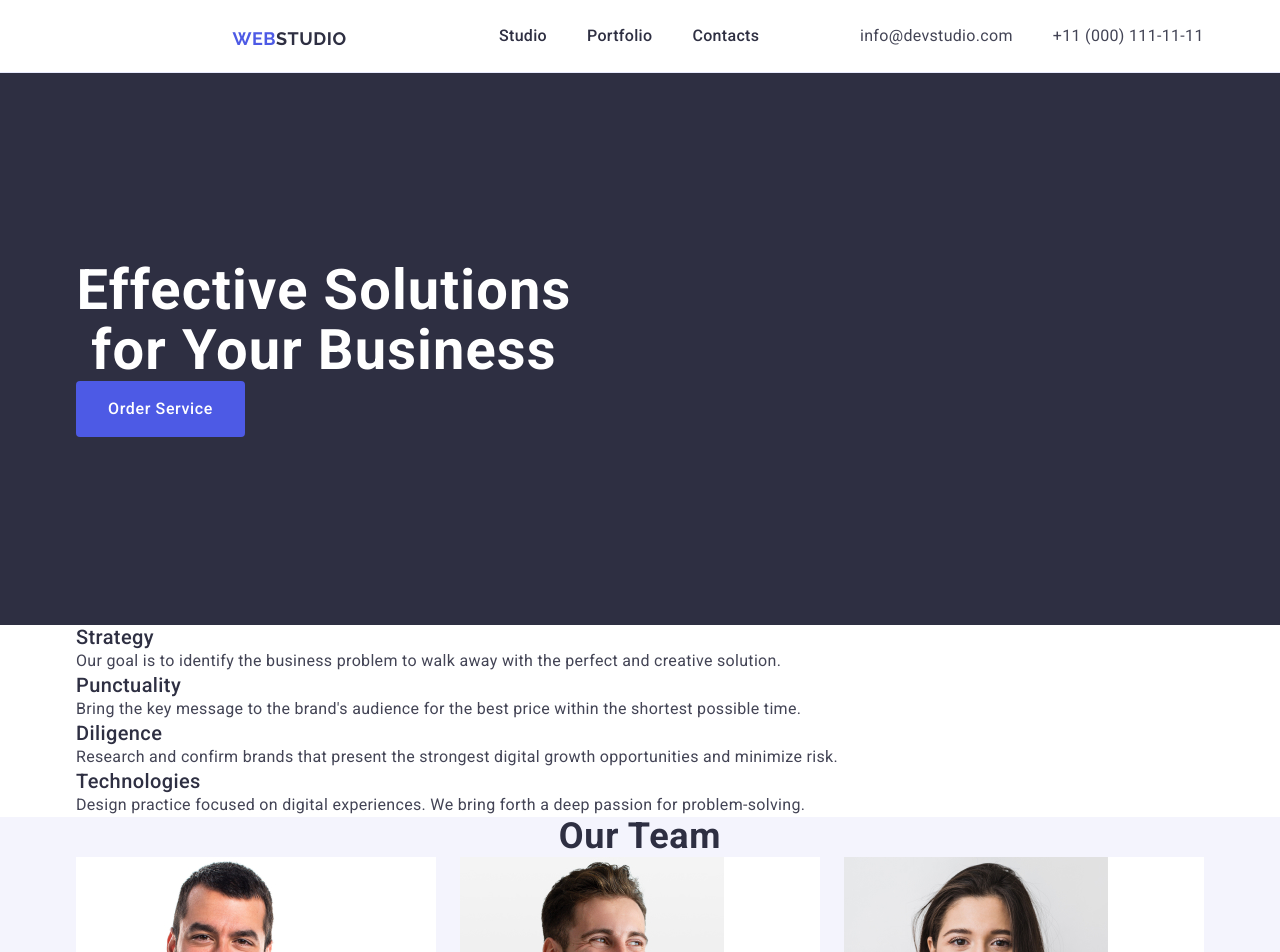
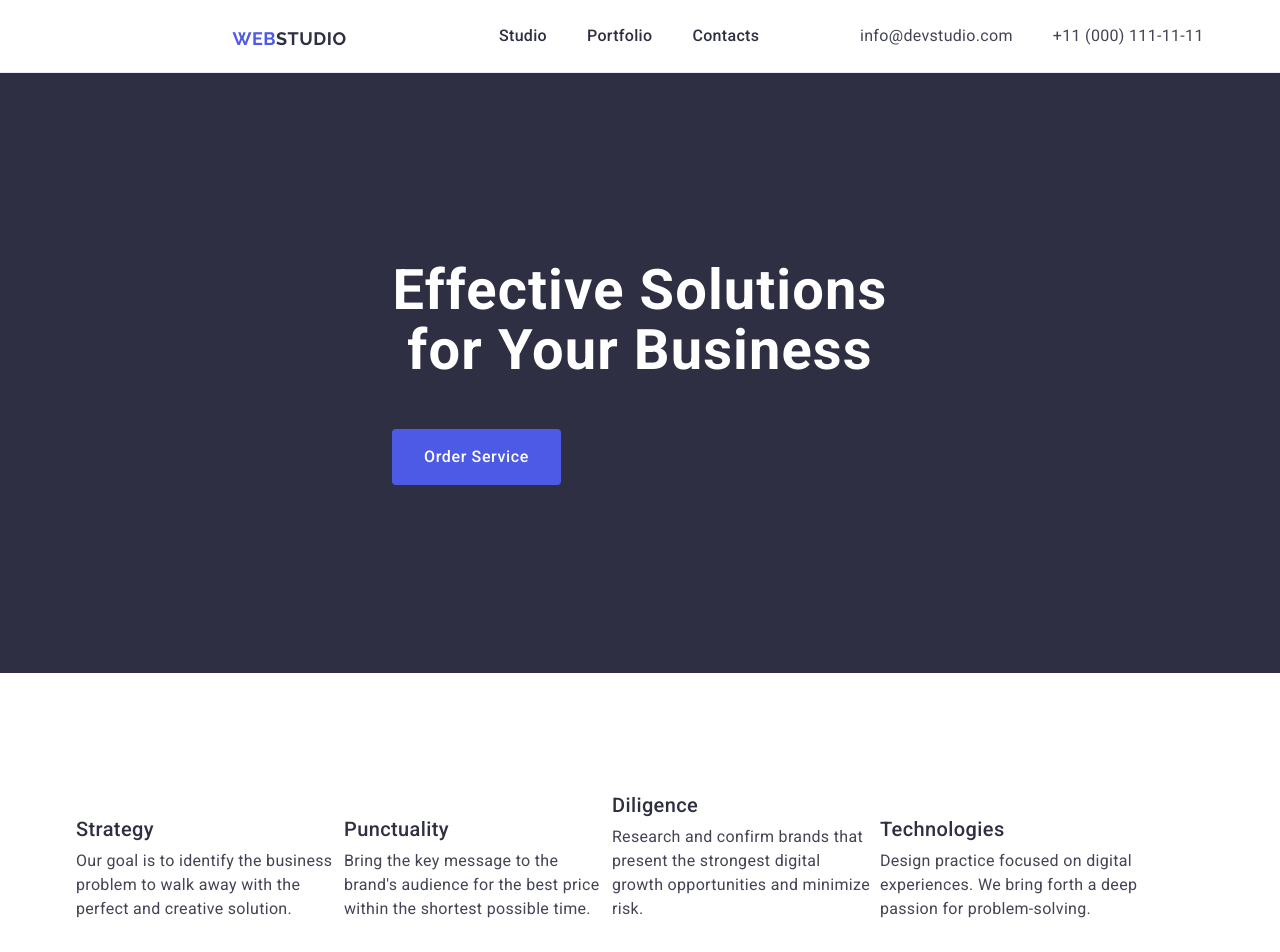
Before and after one commit to bunbanto/goit-markup-hw-03, a plain HTML site: page index.html in a window 1280 px wide. Shown: the top 952 px of the page. Drawn offline with nearby package versions, Linux system fonts and the light colour scheme.

Commit message:
section 2

```diff
--- a/css/styles.css
+++ b/css/styles.css
@@ -125,9 +125,12 @@ a {
   color: #404bbf;
 }
 .action-order {
+  display: flex;
   background-color: #2e2f42;
   padding-top: 188px;
   padding-bottom: 188px;
+  flex-direction: column;
+  justify-content: center;
 }
 .main-title {
   max-width: 496px;
@@ -151,12 +154,37 @@ a {
   height: 56px;
   border: none;
   border-radius: 4px;
+  margin-top: 48px;
 }
 .order-btn:hover,
 .order-btn:focus {
   background-color: #404bbf;
 }
+.section-features {
+  padding-top: 120px;
+  padding-bottom: 120px;
+}
+.visually-hidden {
+  position: absolute;
+  width: 1px;
+  height: 1px;
+  margin: -1px;
+  padding: 0;
+  overflow: hidden;
+  white-space: nowrap;
+  border: 0;
+}
+.list-desr {
+  display: flex;
+  margin-right: 24px
+  gap: 24px;
+}
+.item-desrc {
+ display: inline-block;
+  width: calc((100% - 72px) / 4);
+}
 .title-features-descr {
+  margin-bottom: 8px;
   font-weight: 500;
   font-size: 20px;
   line-height: 120%;
@@ -164,6 +192,7 @@ a {
   color: #2e2f42;
 }
 .features-text {
+  max-width: 264px;
   font-weight: 400;
   font-size: 16px;
   line-height: 150%;
--- a/index.html
+++ b/index.html
@@ -63,32 +63,32 @@
           <button class="order-btn" type="button">Order Service</button>
         </div>
       </section>
-      <section id="studio">
-        <div class="container">
-          <h2 hidden>Features</h2>
+      <section class="section-features">
+        <div class="container features">
+          <h2 class="visually-hidden">Features</h2>
           <ul class="list-derc">
-            <li>
+            <li class="item-desrc">
               <h3 class="title-features-descr">Strategy</h3>
               <p class="features-text">
                 Our goal is to identify the business problem to walk away with
                 the perfect and creative solution.
               </p>
             </li>
-            <li>
+            <li class="item-desrc">
               <h3 class="title-features-descr">Punctuality</h3>
               <p class="features-text">
                 Bring the key message to the brand's audience for the best price
                 within the shortest possible time.
               </p>
             </li>
-            <li>
+            <li class="item-desrc">
               <h3 class="title-features-descr">Diligence</h3>
               <p class="features-text">
                 Research and confirm brands that present the strongest digital
                 growth opportunities and minimize risk.
               </p>
             </li>
-            <li>
+            <li class="item-desrc">
               <h3 class="title-features-descr">Technologies</h3>
               <p class="features-text">
                 Design practice focused on digital experiences. We bring forth a
```
